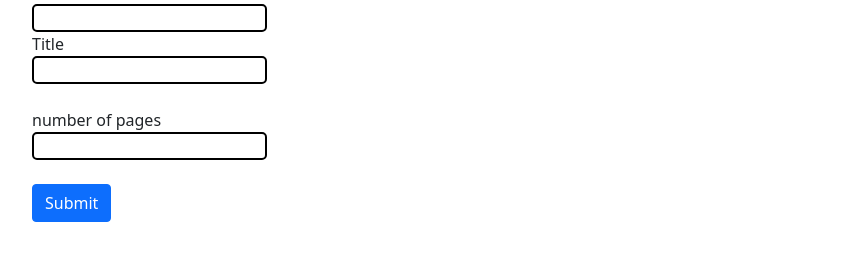
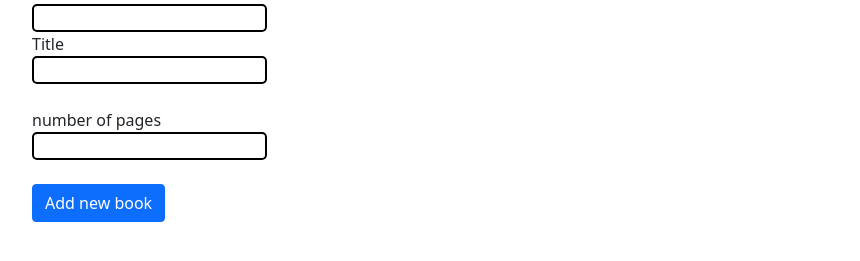
Before and after one commit to icebox827/library, a plain HTML site: page index.html in a window 1280 px wide. Shown: the part 225-486 px from the top of the page, without its empty margins (50-910 px from the left). Drawn offline with nearby package versions, Linux system fonts and the light colour scheme.

Commit message:
Update readme and add new book button

```diff
--- a/index.html
+++ b/index.html
@@ -26,7 +26,7 @@
             <input type="text" id="inTitle" name="title" value=""><br><br>
             <label for="pages">number of pages</label><br>
             <input type="number" id="inPages" name="pages" value=""><br><br>
-            <input type="button" id="submit_btn" value="Submit"
+            <input type="button" id="submit_btn" value="Add new book"
               class="btn btn-primary">
           </form>
         </section>
```
Also changed, not shown: README.md, app_screenshot.png (added).
